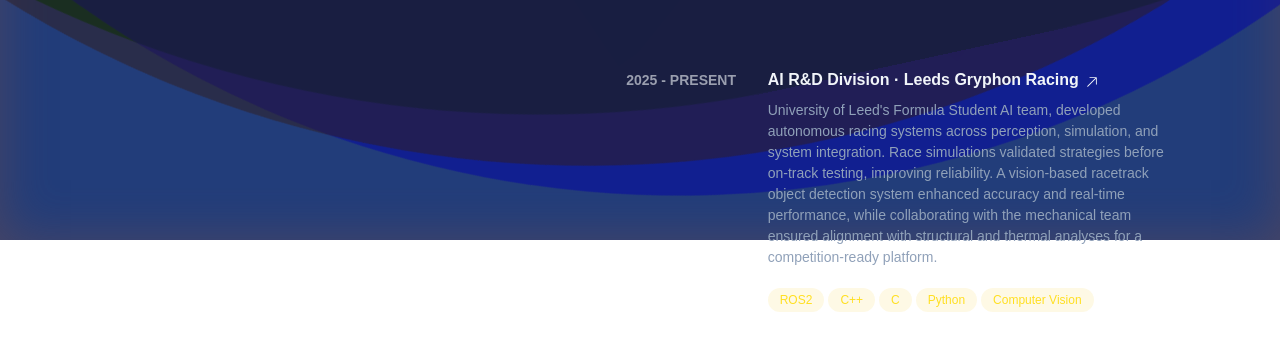
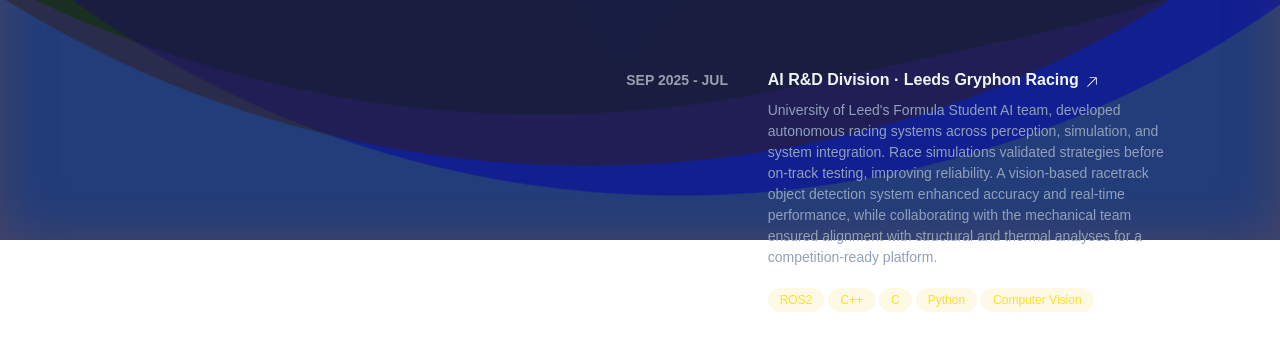
Before and after one commit to hjeesum/HsinJeePortfolio, a React (Vite) app: page / in a window 1280 px wide. Shown: the part 560-922 px from the top of the page. Built offline with nearby package versions, Linux system fonts and the light colour scheme.

Commit message:
Update ListExperience.jsx

```diff
--- a/src/pages/ListExperience.jsx
+++ b/src/pages/ListExperience.jsx
@@ -4,7 +4,7 @@
   return (
     <div className="group flex flex-col gap-4 mb-6">
       <ExperienceItem
-        date={{ first: "2025", end: "PRESENT", year: "" }}
+        date={{ first: "SEP 2025", end: "JUL", year: "" }}
         company={"Leeds Gryphon Racing"}
         position={"AI R&D Division"}
         technologies={["ROS2", "C++", "C", "Python", "Computer Vision"]}
```
